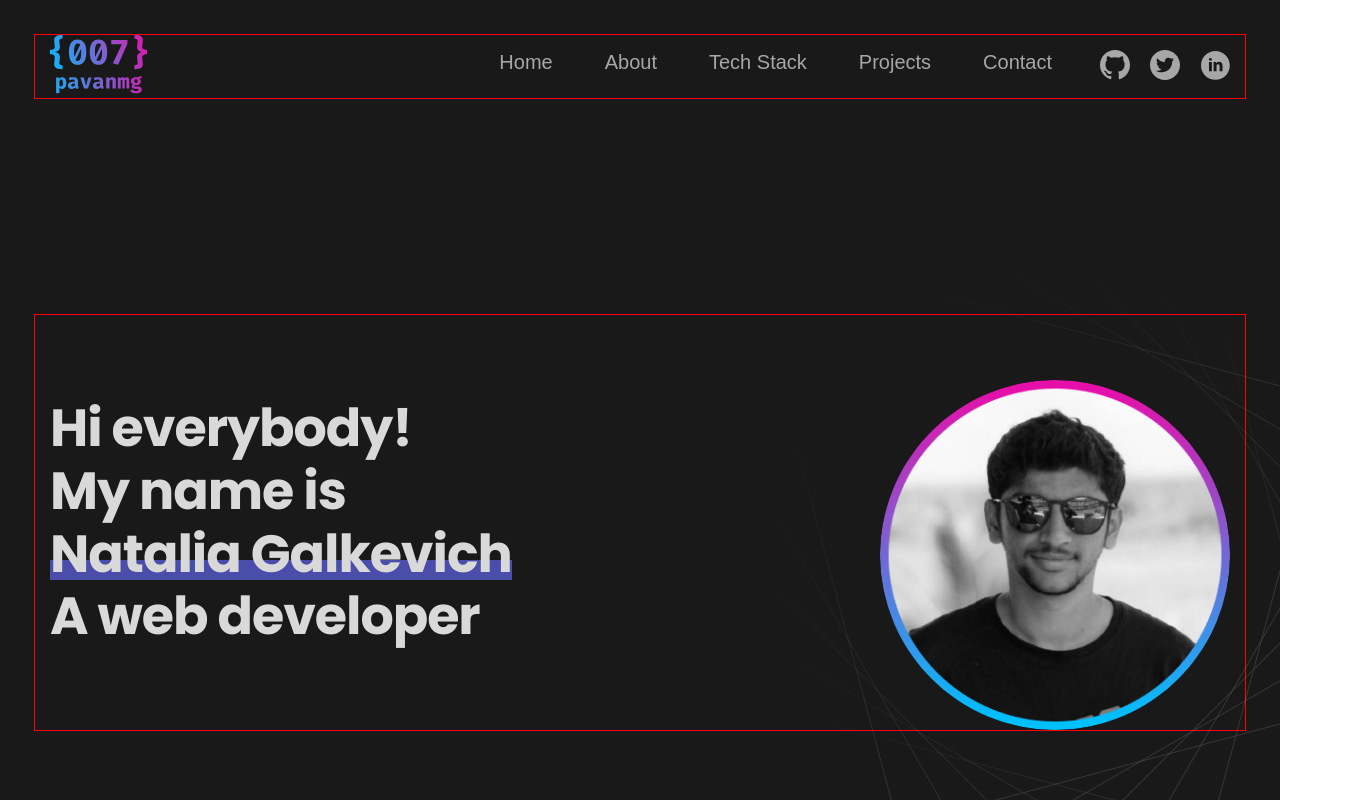
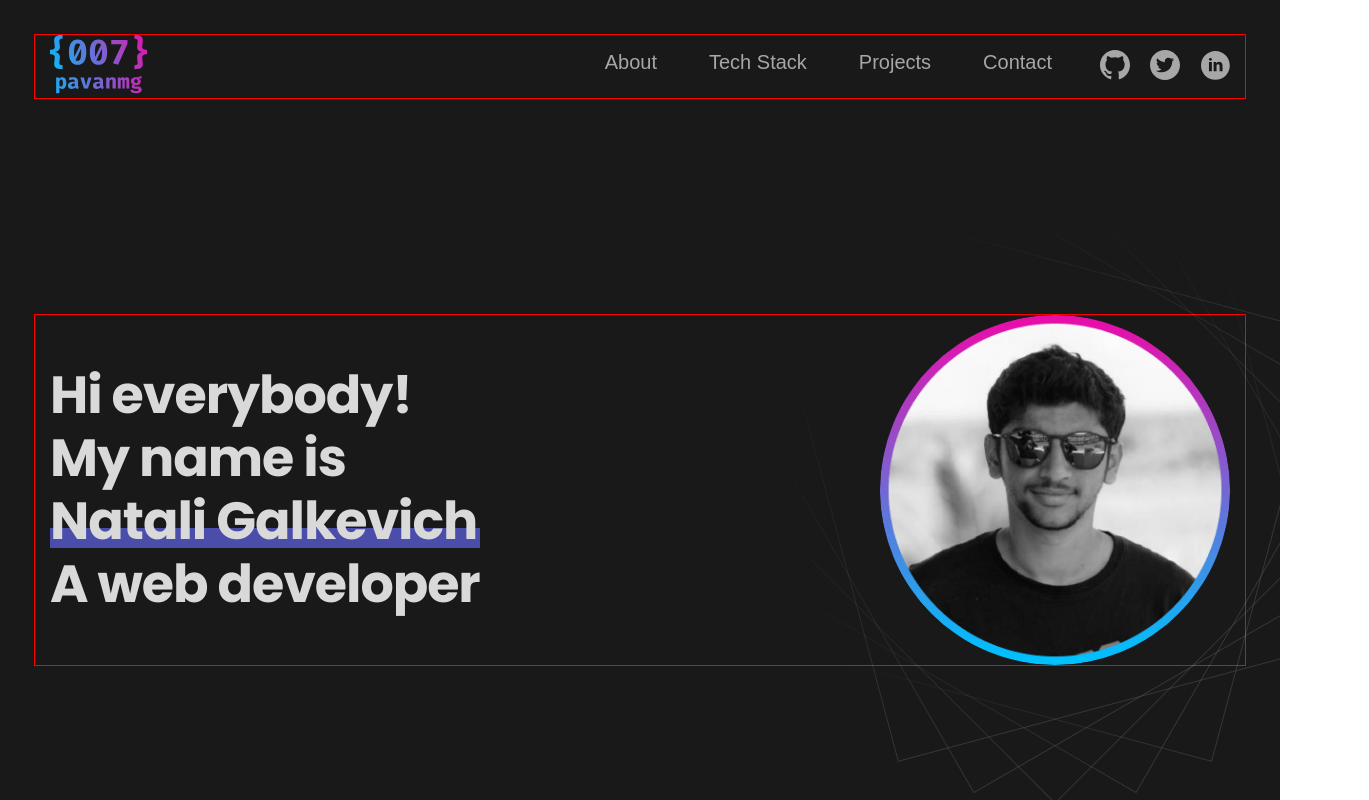
Before and after one commit to Galkevich-Natalia/my-portfolio, a React (Vite) app: page / in a window 1280 px wide. Shown: the top 800 px of the page, 1369 px wide, since content can reach past the window. Built offline with nearby package versions, Linux system fonts and the light colour scheme.

Commit message:
fixed header, main sections adaptive

```diff
--- a/src/layout/footer/FooterTop.tsx
+++ b/src/layout/footer/FooterTop.tsx
@@ -36,6 +36,7 @@ const StyledContacts = styled.div`
 const StyledContactsWrap = styled.div`
   display: flex;
   gap: 33px;
+  flex-wrap: wrap;
 `;
 
 const Phone = styled.a`
--- a/src/layout/footer/footerMenu/FooterMenu.tsx
+++ b/src/layout/footer/footerMenu/FooterMenu.tsx
@@ -30,6 +30,7 @@ const StyledFooterMenu = styled.nav``;
 const MenuList = styled.ul`
   display: flex;
   gap: 52px;
+  flex-wrap: wrap;
 `;
 
 const Link = styled.a`
--- a/src/layout/header/Header.tsx
+++ b/src/layout/header/Header.tsx
@@ -7,7 +7,7 @@ import { HeaderMenu } from "./headerMenu/HeaderMenu";
 import { theme } from "../../styles/Theme";
 import { MobileMenu } from "./mobileMenu/MobileMenu";
 
-const items = ["Home", "About", "Tech Stack", "Projects", "Contact"];
+const items = ["About", "Tech Stack", "Projects", "Contact"];
 
 export const Header = () => {
   return (
--- a/src/layout/sections/main/Main.tsx
+++ b/src/layout/sections/main/Main.tsx
@@ -21,7 +21,7 @@ export const Main = () => {
           <MainTitle>
             <Line>Hi everybody!</Line>
             <Line>My name is</Line>
-            <NameLine>Natalia Galkevich</NameLine>
+            <NameLine>Natali Galkevich</NameLine>
             <Line>A web developer</Line>
           </MainTitle>
           <PhotoWrapper>
@@ -36,12 +36,18 @@ export const Main = () => {
 };
 
 const StyledMain = styled.section`
-  min-height: 100vh;
+  /* min-height: 100vh; */
   display: flex;
   padding: 315px 0 205px 0;
+  /* padding-top: 315px; */
+  overflow-x: clip;
+
+  @media ${theme.media.tablet} {
+    padding: 250px 0 205px 0;
+  }
 
   @media ${theme.media.mobile} {
-    padding: 135px 0 75px 0;
+    padding: 50px 0;
   }
 `;
 
@@ -53,12 +59,21 @@ const MainWrapper = styled.div`
 
   @media ${theme.media.tablet} {
     justify-content: center;
+    flex-direction: column-reverse;
+  }
+
+  @media ${theme.media.mobile} {
+    padding: 90px 0 50px 0;
   }
 `;
 
 const MainTitle = styled.h1`
   ${font({ weight: 700, Fmax: 58, Fmin: 36, color: "#d9d9d9" })}
   letter-spacing: -0.02em;
+
+  @media ${theme.media.tablet} {
+    text-align: center;
+  }
 `;
 
 const Line = styled.span`
@@ -84,11 +99,16 @@ const PhotoWrapper = styled.div`
   position: relative;
   width: 350px;
   height: 350px;
-  margin: 65px 0 0 25px;
+  margin-left: 22px;
+
+  @media ${theme.media.tablet} {
+    width: 300px;
+    height: 300px;
+    margin: 0 0 100px 0;
+  }
 
   @media ${theme.media.mobile} {
-    width: 310px;
-    height: 310px;
+    margin: 0 0 50px 0;
   }
 
   &::before {
--- a/src/layout/sections/projects/Projects.tsx
+++ b/src/layout/sections/projects/Projects.tsx
@@ -108,6 +108,9 @@ const ProjectsWrapper = styled.div`
   display: grid;
   grid-template-columns: repeat(auto-fit, minmax(360px, 1fr));
   gap: 65px 48px;
-  padding-top: 60px;
+
+  /* padding-top: 60px; */
+  padding-top: 36px;
+
   justify-items: center;
 `;
--- a/src/layout/sections/projects/project/Project.tsx
+++ b/src/layout/sections/projects/project/Project.tsx
@@ -61,6 +61,10 @@ const StyledProject = styled.div`
   border-radius: 20px;
   display: flex;
   flex-direction: column;
+
+  @media ${theme.media.tablet} {
+    max-width: 300px;
+  }
 `;
 
 const Image = styled.img`
--- a/src/layout/sections/projects/tabMenu/TabMenu.tsx
+++ b/src/layout/sections/projects/tabMenu/TabMenu.tsx
@@ -25,7 +25,8 @@ const MenuList = styled.ul`
   justify-content: center;
 
   @media ${theme.media.tablet} {
-    gap: 20px;
+    gap: 10px;
+    flex-wrap: wrap;
   }
 `;
 
--- a/src/styles/Theme.ts
+++ b/src/styles/Theme.ts
@@ -13,7 +13,7 @@ export const theme = {
   },
 
   media: {
-    tablet: "screen and (max-width: 768px)",
+    tablet: "screen and (max-width: 824px)",
     mobile: "screen and (max-width: 576px)",
   },
 };
```
